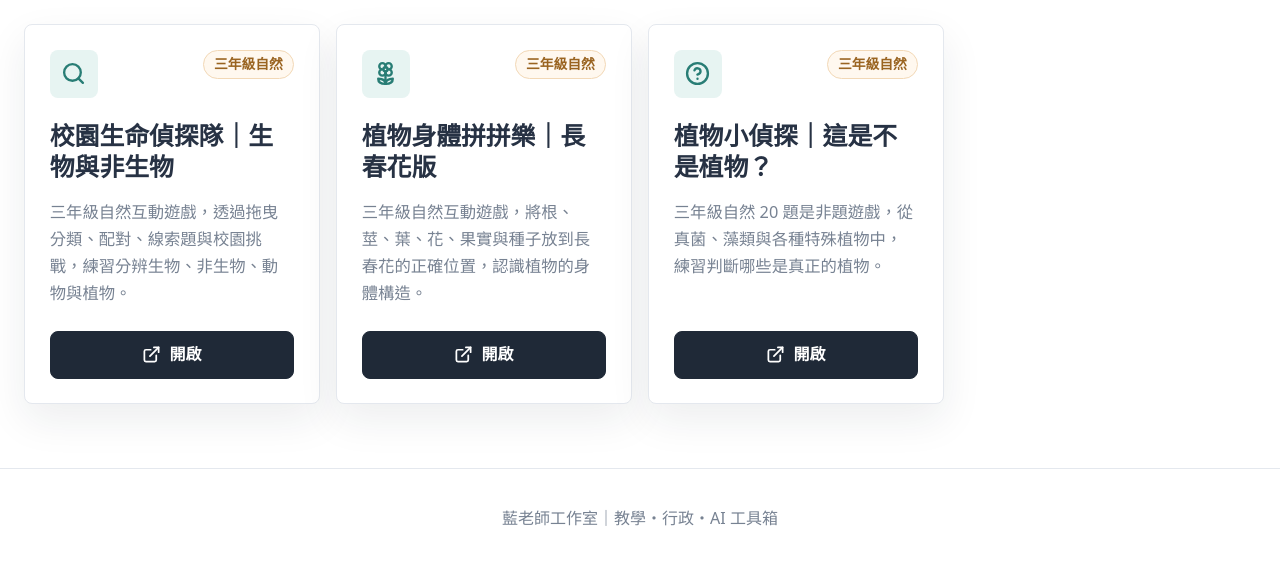
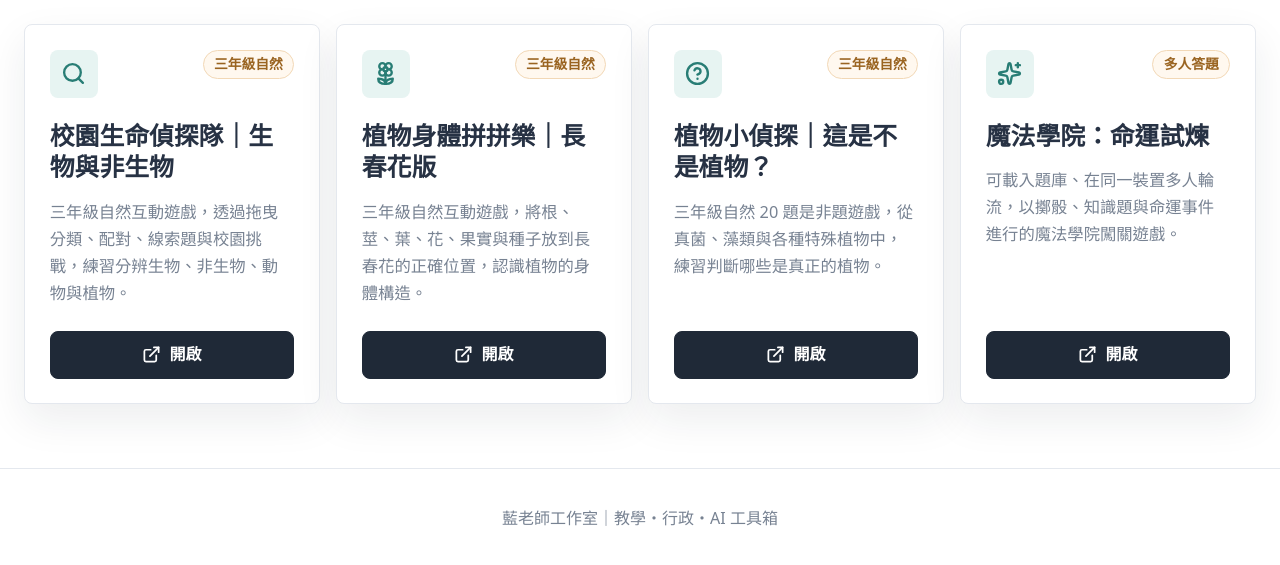
Before and after one commit to garrolan/lan-teacher-studio, a plain HTML site: page games.html in a window 1280 px wide. Shown: the part 197-762 px from the top of the page. Drawn offline with nearby package versions, Linux system fonts and the light colour scheme.

Commit message:
add magic academy game link

```diff
--- a/assets/items.js
+++ b/assets/items.js
@@ -108,5 +108,13 @@ window.STUDIO_ITEMS = [
     href: "games/1-1這是不是植物_20題是非題遊戲.html",
     tag: "三年級自然",
     icon: "circle-help"
+  },
+  {
+    title: "魔法學院：命運試煉",
+    description: "可載入題庫、在同一裝置多人輪流，以擲骰、知識題與命運事件進行的魔法學院闖關遊戲。",
+    category: "game",
+    href: "https://garro-magic-academy.netlify.app/",
+    tag: "多人答題",
+    icon: "sparkles"
   }
 ];
--- a/games.html
+++ b/games.html
@@ -47,7 +47,7 @@
     </footer>
 
     <script src="https://unpkg.com/lucide@latest/dist/umd/lucide.min.js"></script>
-    <script src="assets/items.js?v=20260823-plant-detective"></script>
+    <script src="assets/items.js?v=20260823-magic-academy"></script>
     <script src="assets/main.js"></script>
   </body>
 </html>
```
